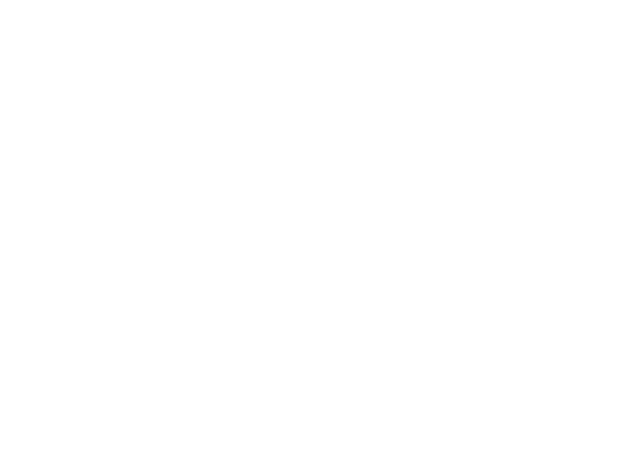
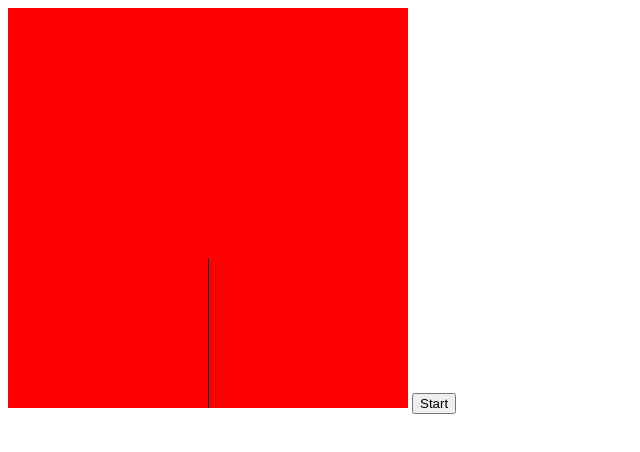
Before and after one commit to cgomezz13/fractaltrees, a website built with webpack: page index.html in a window 1280 px wide. Shown: the whole page, without its empty margins (0-640 px from the left). Built offline with nearby package versions, Linux system fonts and the light colour scheme.

Commit message:
drawing branch properly

```diff
--- a/index.html
+++ b/index.html
@@ -6,5 +6,10 @@
   </head>
   <body>
 
+    <canvas id='myCanvas' height=400 width=400 style='background:red'></canvas>
+
+    <button id='start-button'>Start</button>
+
+    <script src="./app/assets/javascripts/bundle.js"></script>
   </body>
 </html>
--- /dev/null
+++ b/lib/entry.js
@@ -0,0 +1,15 @@
+import Draw from './tree.js'
+
+document.addEventListener('DOMContentLoaded', function (){
+  const canvasEl = document.getElementById('myCanvas');
+  const ctx = canvasEl.getContext('2d');
+
+  const trunk = new Draw(ctx, 400, 400);
+  trunk.branch(150);
+  // trunk.line([0, 0], [0, -150]);
+
+  // ctx.beginPath();
+  // ctx.moveTo(200.5,400.5);
+  // ctx.lineTo(200.5,250.5);
+  // ctx.stroke();
+});
--- a/lib/tree.js
+++ b/lib/tree.js
@@ -0,0 +1,31 @@
+class Draw {
+  constructor(ctx, height, width) {
+    this.ctx = ctx;
+    this.height = height;
+    this.width = width;
+    this.position = [];
+
+    ctx.translate(200, 400);
+    this.branch = this.branch.bind(this);
+  }
+
+  line(start, end) {
+    this.ctx.beginPath();
+    start = start.map(i => i + 0.5);
+    end = end.map(i => i = i + 0.5);
+    this.ctx.moveTo(start[0], start[1]);
+    this.ctx.lineTo(end[0], end[1]);
+    this.ctx.stroke();
+  }
+
+  branch (len) {
+    this.line([0,0], [0, -len])
+    this.ctx.translate(0, -len)
+    if (len > 5) {
+      this.position.push([0, -len])
+    }
+  }
+
+}
+
+export default Draw;
--- a/webpack.config.js
+++ b/webpack.config.js
@@ -1,7 +1,7 @@
 var path = require('path');
 
 module.exports = {
-  entry: "./lib/tree.js",
+  entry: "./lib/entry.js",
   output: {
       path: path.resolve(__dirname, 'app', 'assets', 'javascripts'),
       filename: "bundle.js"
```
Also changed, not shown: lib/grid.js (added).
